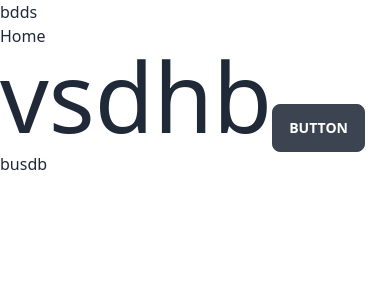
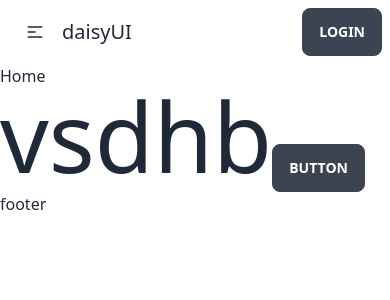
Before and after one commit to itsjahid01/toy-marketplace-client, a React (Vite) app: page / in a window 390 px wide. Shown: the top 300 px of the page. Built offline with nearby package versions, Linux system fonts and the light colour scheme.

Commit message:
navbar added

```diff
--- a/src/shared/Footer.jsx
+++ b/src/shared/Footer.jsx
@@ -1,7 +1,7 @@
 const Footer = () => {
   return (
     <div>
-      <h1>busdb</h1>
+      <h1>footer</h1>
     </div>
   );
 };
--- a/src/shared/Navbar.jsx
+++ b/src/shared/Navbar.jsx
@@ -1,7 +1,59 @@
 const Navbar = () => {
   return (
     <div>
-      <h1>bdds</h1>
+      <div className=" container mx-auto navbar bg-base-100">
+        <div className="navbar-start">
+          <div className="dropdown">
+            <label tabIndex={0} className="btn btn-ghost lg:hidden">
+              <svg
+                xmlns="http://www.w3.org/2000/svg"
+                className="h-5 w-5"
+                fill="none"
+                viewBox="0 0 24 24"
+                stroke="currentColor"
+              >
+                <path
+                  strokeLinecap="round"
+                  strokeLinejoin="round"
+                  strokeWidth="2"
+                  d="M4 6h16M4 12h8m-8 6h16"
+                />
+              </svg>
+            </label>
+            <ul
+              tabIndex={0}
+              className="menu menu-compact dropdown-content mt-3 p-2 shadow bg-base-100 rounded-box w-52"
+            >
+              <li>
+                <a>Item 1</a>
+              </li>
+              <li>
+                <a>Parent</a>
+              </li>
+              <li>
+                <a>Item 3</a>
+              </li>
+            </ul>
+          </div>
+          <a className=" normal-case text-xl">daisyUI</a>
+        </div>
+        <div className="navbar-center hidden lg:flex">
+          <ul className="menu menu-horizontal px-1">
+            <li>
+              <a>Home</a>
+            </li>
+            <li tabIndex={0}>
+              <a>Blog</a>
+            </li>
+            <li>
+              <a></a>
+            </li>
+          </ul>
+        </div>
+        <div className="navbar-end">
+          <a className="btn">Login</a>
+        </div>
+      </div>
     </div>
   );
 };
```
